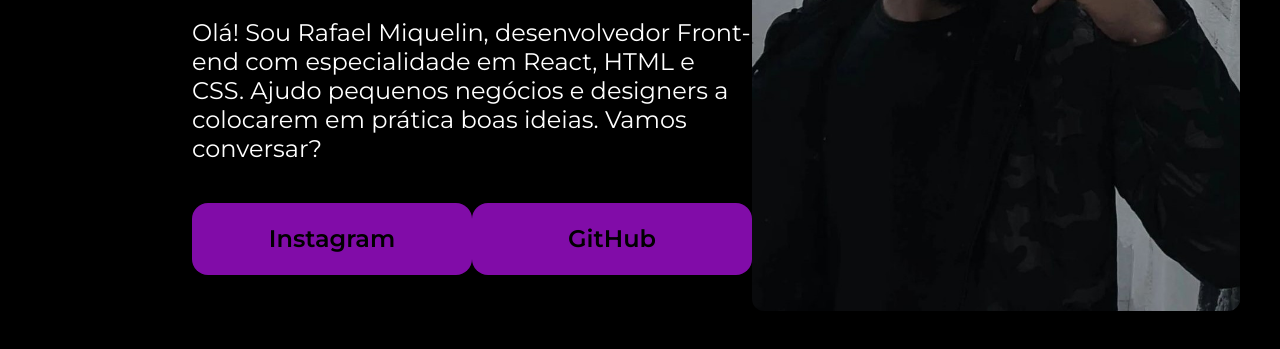
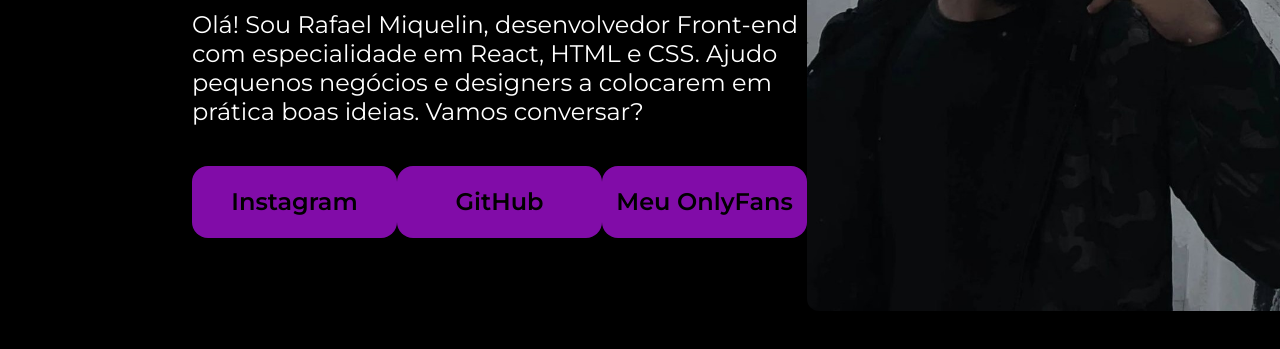
Before and after one commit to rafaelccbr/Portfolio, a plain HTML site: page index.html in a window 1280 px wide. Shown: the part 367-716 px from the top of the page. Drawn offline with nearby package versions, Linux system fonts and the light colour scheme.

Commit message:
add only page

```diff
--- a/index.html
+++ b/index.html
@@ -12,10 +12,15 @@
     <main class="apresentacao">
         <section class="apresentacao__conteudo">
             <h1 class="apresentacao__conteudo__titulo">Eleve seu negócio digital a outro nível <strong class="titulo-destaque">com um Front-end de qualidade!</strong></h1>
-            <p class="apresentacao__conteudo__texto">Olá! Sou Rafael Miquelin, desenvolvedor Front-end com especialidade em React, HTML e CSS. Ajudo pequenos negócios e designers a colocarem em prática boas ideias. Vamos conversar?</p>
+            <p class="apresentacao__conteudo__texto">
+                Olá! Sou Rafael Miquelin, desenvolvedor Front-end com especialidade em React, HTML e CSS.
+                Ajudo pequenos negócios e designers a colocarem em prática boas ideias. Vamos conversar?
+
+            </p>
             <div class="apresentacao__links">
                 <a class="apresentacao__links__link" href="https://instagram.com/rafael_miquelin">Instagram</a>
                 <a class="apresentacao__links__link" href="https://github.com/rafaelccbr">GitHub</a>
+                <a class="apresentacao__links__link" href="https://github.com/rafaelccbr">Meu OnlyFans</a>
             </div>
         </section>
             <img src="imagem.png" alt="foto do Rafael Miquelin">
```
